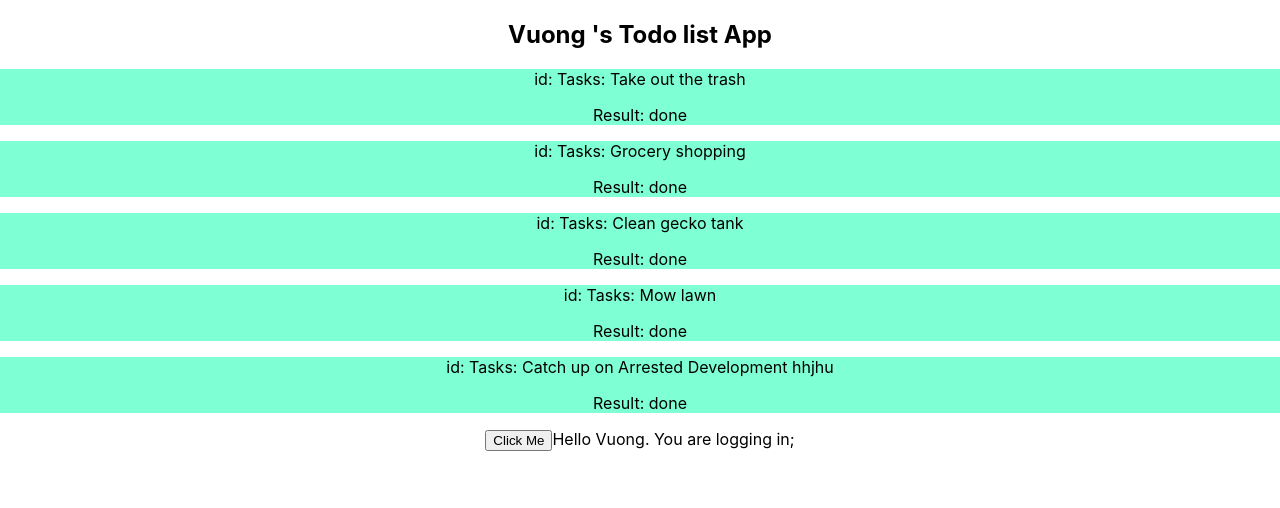
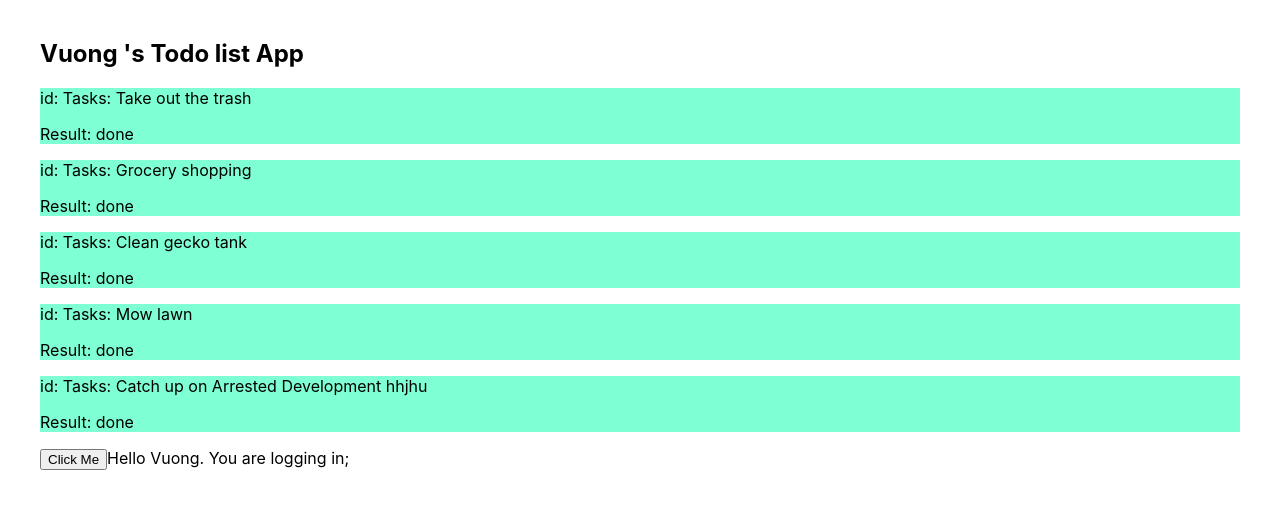
Before and after one commit to yeungon/Shopme, a React (Create React App) app: page / in a window 1280 px wide. Shown: the top 508 px of the page. Built offline with nearby package versions, Linux system fonts and the light colour scheme.

Commit message:
change some css at app.css

```diff
--- a/src/App.css
+++ b/src/App.css
@@ -1,5 +1,10 @@
 .App {
-  text-align: center;
+  text-align: left;
+  background-color: #fff;
+  max-width: 1200px;
+  margin:auto;
+  margin-top: 1%;
+  padding: 0.5%;
 }
 
 .App-logo {
```
